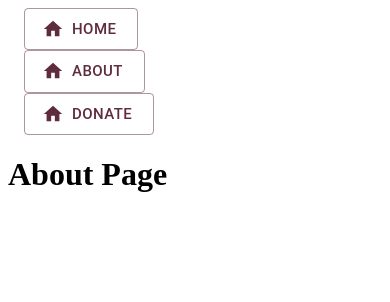
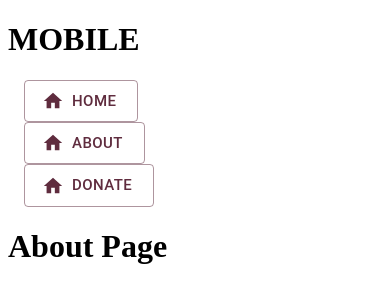
Before and after one commit to t-muthuri/project-crisis-relief, a React (Create React App) app: page /about in a window 390 px wide. Shown: the top 302 px of the page. Built offline with nearby package versions, Linux system fonts and the light colour scheme.

Commit message:
Responsive design init with MUI

```diff
--- a/src/components/App.js
+++ b/src/components/App.js
@@ -7,10 +7,12 @@ import About from "./About";
 import Donate from "./Donate";
 import { ThemeProvider } from "@mui/system";
 import theme from "../styles/theme";
+import Appbar from "./appbar";
 
 function App() {
   return (
     <div>
+      <Appbar/>
       <ThemeProvider theme={theme}>
       <Navbar />
       <Routes>
--- /dev/null
+++ b/src/components/appbar/index.js
@@ -0,0 +1,15 @@
+import { useMediaQuery } from "@mui/material";
+import { useTheme } from "@mui/material/styles";
+
+export default function Appbar(){
+
+    const theme = useTheme();
+    const matches = useMediaQuery(theme.breakpoints.down("md"));
+
+    return(
+        <>
+        {matches ? <h1>MOBILE</h1> : <h1>DESKTOP</h1>}
+        </>
+
+    );
+}
--- a/src/styles/theme/index.js
+++ b/src/styles/theme/index.js
@@ -38,7 +38,15 @@ const theme = createTheme({
     secondary:{
         main: Colours.secondary
     }
+    },
+
+    //target the components
+MuiButton: {
+    defaultProps:{
+      disableRipple: true,
+      disableElevation: true
     }
+  }
 
 });
 
```
Also changed, not shown: src/styles/Appbar/index.js (added, +10 -0 lines), src/components/appbar/Appbardesktop.js (added), src/components/appbar/Appbarmobile.js (added).
